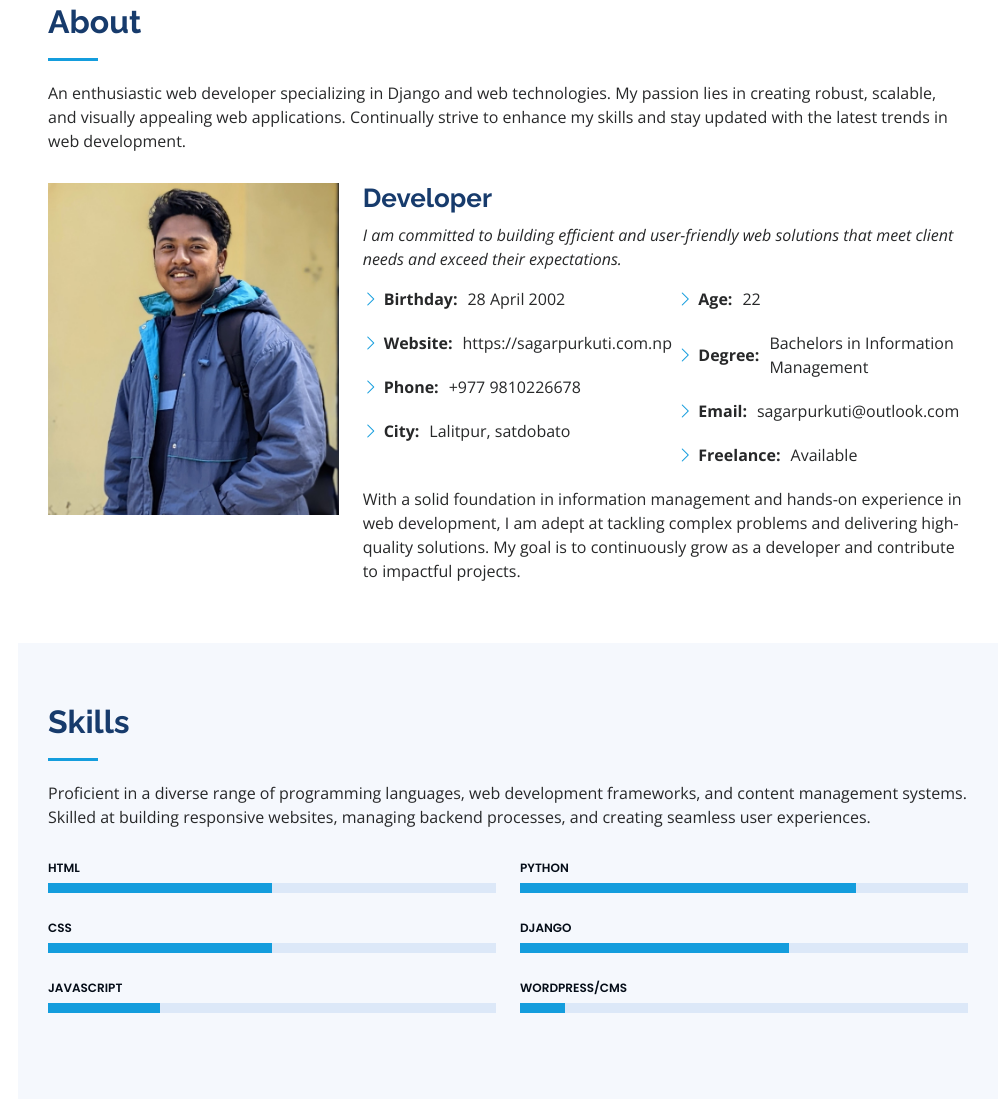
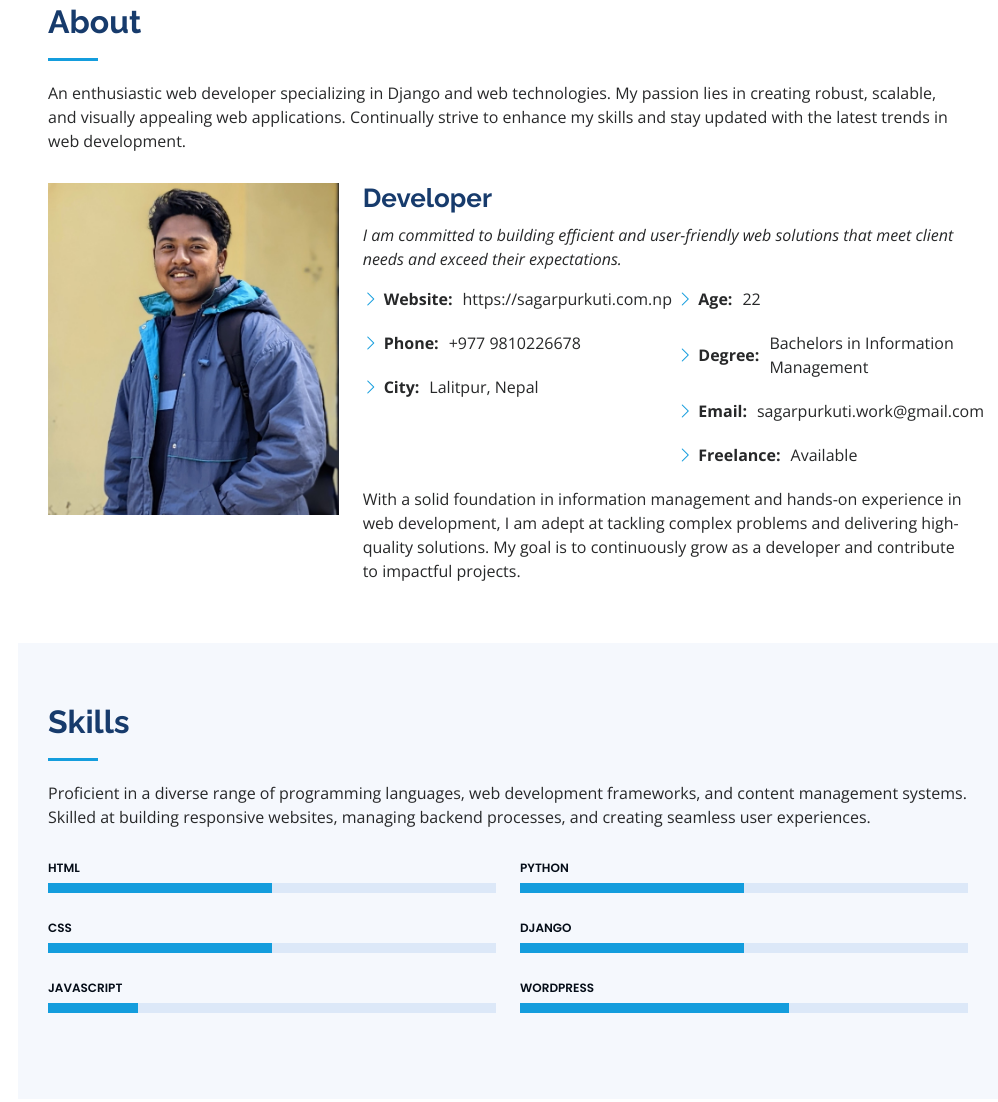
Before and after one commit to sagarpurkuti/sagarpurkuti, a plain HTML site: page index.html in a window 1280 px wide. Shown: the part 857-1959 px from the top of the page, without its empty margins (282-1280 px from the left). Drawn offline with nearby package versions, Linux system fonts and the light colour scheme.

Commit message:
changes in DOB, progress bar

```diff
--- a/index.html
+++ b/index.html
@@ -106,17 +106,17 @@
             <div class="row">
               <div class="col-lg-6">
                 <ul>
-                  <li><i class="bi bi-chevron-right"></i> <strong>Birthday:</strong> <span>28 April 2002</span></li>
+
                   <li><i class="bi bi-chevron-right"></i> <strong>Website:</strong> <span>https://sagarpurkuti.com.np</span></li>
                   <li><i class="bi bi-chevron-right"></i> <strong>Phone:</strong> <span>+977 9810226678</span></li>
-                  <li><i class="bi bi-chevron-right"></i> <strong>City:</strong> <span>Lalitpur, satdobato</span></li>
+                  <li><i class="bi bi-chevron-right"></i> <strong>City:</strong> <span>Lalitpur, Nepal</span></li>
                 </ul>
               </div>
               <div class="col-lg-6">
                 <ul>
                   <li><i class="bi bi-chevron-right"></i> <strong>Age:</strong> <span>22</span></li>
                   <li><i class="bi bi-chevron-right"></i> <strong>Degree:</strong> <span>Bachelors in Information Management</span></li>
-                  <li><i class="bi bi-chevron-right"></i> <strong>Email:</strong> <span>sagarpurkuti@outlook.com</span></li>
+                  <li><i class="bi bi-chevron-right"></i> <strong>Email:</strong> <span>sagarpurkuti.work@gmail.com</span></li>
                   <li><i class="bi bi-chevron-right"></i> <strong>Freelance:</strong> <span>Available</span></li>
                 </ul>
               </div>
@@ -209,7 +209,7 @@
             <div class="progress">
               <span class="skill">JavaScript <i class="val"></i></span>
               <div class="progress-bar-wrap">
-                <div class="progress-bar" role="progressbar" aria-valuenow="25" aria-valuemin="0" aria-valuemax="100"></div>
+                <div class="progress-bar" role="progressbar" aria-valuenow="20" aria-valuemin="0" aria-valuemax="100"></div>
               </div>
             </div>
 
@@ -220,22 +220,22 @@
             <div class="progress">
               <span class="skill">Python <i class="val"></i></span>
               <div class="progress-bar-wrap">
-                <div class="progress-bar" role="progressbar" aria-valuenow="75" aria-valuemin="0" aria-valuemax="100"></div>
+                <div class="progress-bar" role="progressbar" aria-valuenow="50" aria-valuemin="0" aria-valuemax="100"></div>
               </div>
             </div>
 
             <div class="progress">
               <span class="skill">Django <i class="val"></i></span>
               <div class="progress-bar-wrap">
-                <div class="progress-bar" role="progressbar" aria-valuenow="60" aria-valuemin="0" aria-valuemax="100"></div>
+                <div class="progress-bar" role="progressbar" aria-valuenow="50" aria-valuemin="0" aria-valuemax="100"></div>
               </div>
             </div>
 
 
             <div class="progress">
-              <span class="skill">WordPress/CMS <i class="val"></i></span>
+              <span class="skill">WordPress <i class="val"></i></span>
               <div class="progress-bar-wrap">
-                <div class="progress-bar" role="progressbar" aria-valuenow="10" aria-valuemin="0" aria-valuemax="100"></div>
+                <div class="progress-bar" role="progressbar" aria-valuenow="60" aria-valuemin="0" aria-valuemax="100"></div>
               </div>
             </div>
 
@@ -266,7 +266,7 @@
               <ul>
                 <li>Satdobato, Lalitpur</li>
                 <li>+977 9810226678 </li>
-                <li>sagarpurkuti@outlook.com</li>
+                <li>sagarpurkuti.work@gmail.com</li>
               </ul>
             </div>
 
```
